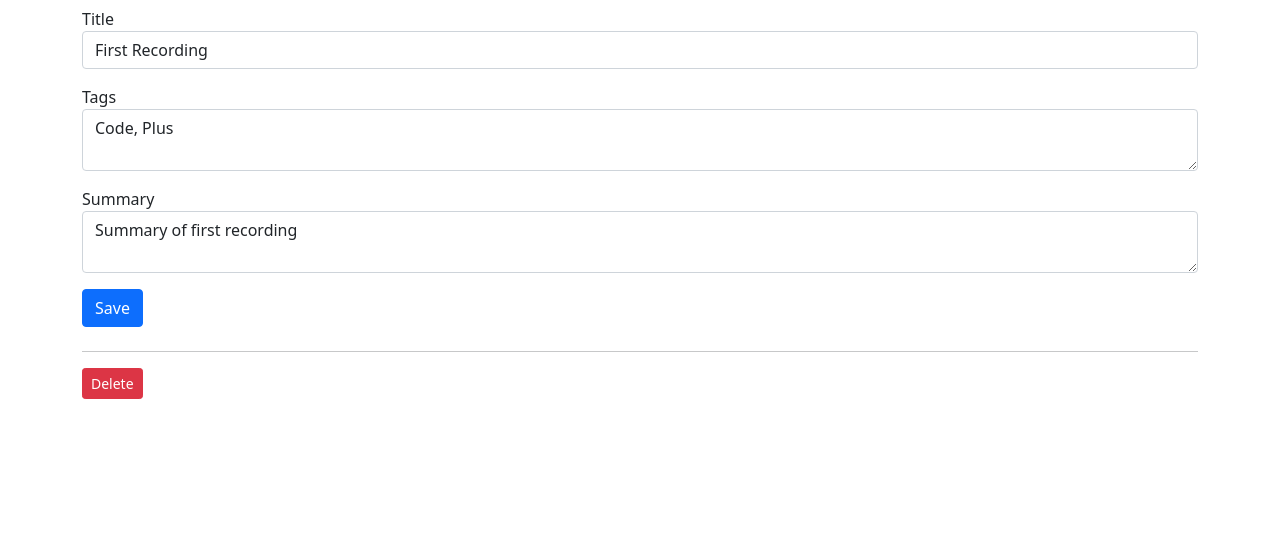
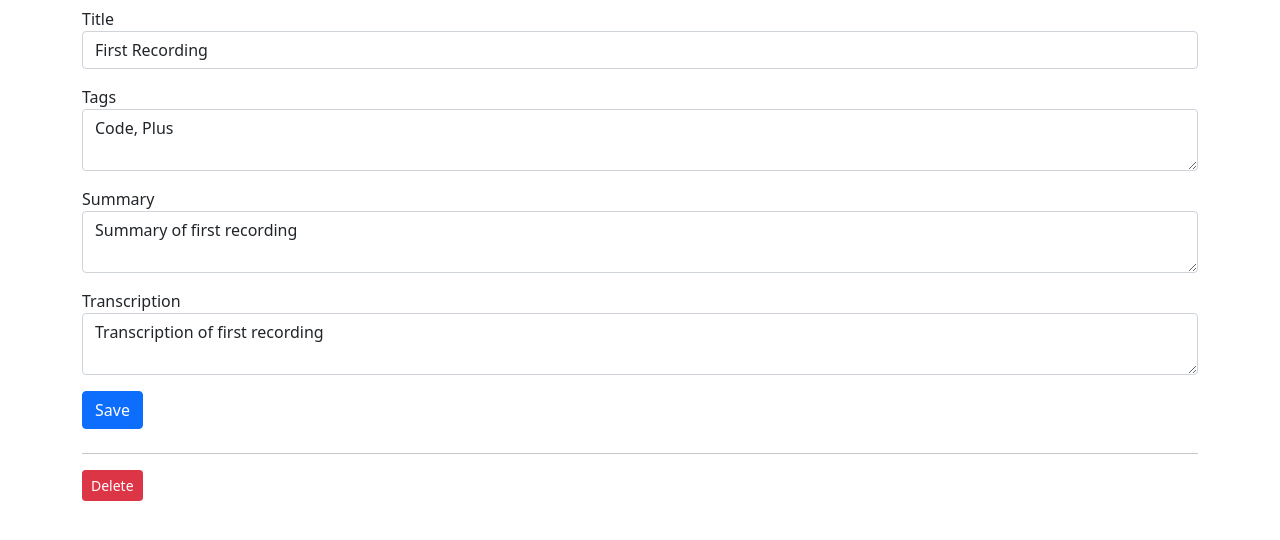
Before and after one commit to hhelenxu/ReView, a Flask app: page /1/edit in a window 1280 px wide. Shown: the part 113-653 px from the top of the page. Run offline with Flask 2, Linux system fonts and the light colour scheme; data comes from the database, SQL or seed files in the repository; both versions use the stored data as it was after the commit; some libraries are stand-ins or nearby versions.

Commit message:
Add transcription field

```diff
--- a/flask_zoom/app.py
+++ b/flask_zoom/app.py
@@ -38,13 +38,14 @@ def create():
         recordingURL = request.form['recordingURL']
         tags = request.form['tags']
         summary = request.form['summary']
+        transcription = request.form['transcription']
 
         if not title:
             flash('Title is required!')
         else:
             conn = get_db_connection()
-            conn.execute('INSERT INTO posts (title, recordingURL, tags, summary) VALUES (?, ?, ?, ?)',
-                         (title, recordingURL, tags, summary))
+            conn.execute('INSERT INTO posts (title, recordingURL, tags, summary, transcription) VALUES (?, ?, ?, ?, ?)',
+                         (title, recordingURL, tags, summary, transcription))
             conn.commit()
             conn.close()
             return redirect(url_for('index'))
@@ -59,14 +60,15 @@ def edit(id):
         title = request.form['title']
         tags = request.form['tags']
         summary = request.form['summary']
+        transcription = request.form['transcription']
 
         if not title:
             flash('Title is required!')
         else:
             conn = get_db_connection()
-            conn.execute('UPDATE posts SET title = ?, tags = ?, summary = ?'
+            conn.execute('UPDATE posts SET title = ?, tags = ?, summary = ?, transcription = ?'
                          ' WHERE id = ?',
-                         (title, tags, summary, id))
+                         (title, tags, summary, transcription, id))
             conn.commit()
             conn.close()
             return redirect(url_for('index'))
--- a/flask_zoom/schema.sql
+++ b/flask_zoom/schema.sql
@@ -6,5 +6,6 @@ CREATE TABLE posts (
     title TEXT NOT NULL,
     recordingURL TEXT NOT NULL,
     tags TEXT NOT NULL,
-    summary TEXT NOT NULL
+    summary TEXT NOT NULL,
+    transcription TEXT NOT NULL
 )
--- a/flask_zoom/templates/create.html
+++ b/flask_zoom/templates/create.html
@@ -30,6 +30,12 @@
     </div>
 
     <div class="form-group py-2">
+        <label for="transcription">Transcription</label>
+        <textarea name="transcription" placeholder="Transcription"
+                  class="form-control">{{ request.form['transcription'] }}</textarea>
+    </div>
+
+    <div class="form-group py-2">
         <button type="submit" class="btn btn-primary">Submit</button>
     </div>
 </form>
--- a/flask_zoom/templates/edit.html
+++ b/flask_zoom/templates/edit.html
@@ -25,6 +25,12 @@
     </div>
 
     <div class="form-group py-2">
+        <label for="transcription">Transcription</label>
+        <textarea name="transcription" placeholder="Transcription"
+                  class="form-control">{{ request.form['transcription'] or post['transcription'] }}</textarea>
+    </div>
+
+    <div class="form-group py-2">
         <button type="submit" class="btn btn-primary">Save</button>
     </div>
 </form>
--- a/flask_zoom/templates/post.html
+++ b/flask_zoom/templates/post.html
@@ -9,6 +9,7 @@
             <th>Link to Recording</th>
             <th>Tags</th>
             <th>Summary</th>
+            <th>Transcription</th>
           </tr>
         </thead>
         <tbody>
@@ -17,6 +18,7 @@
             <td><a href="{{ post['recordingURL'] }}">{{ post['title'] }}</a></td>
             <td>{{ post['tags'] }}</td>
             <td>{{ post['summary'] }}</td>
+            <td>{{ post['transcription'] }}</td>
           </tr>
         </tbody>
       </table>
```
Also changed, not shown: flask_zoom/init_db.py (+4 -4 lines), flask_zoom/database.db.
